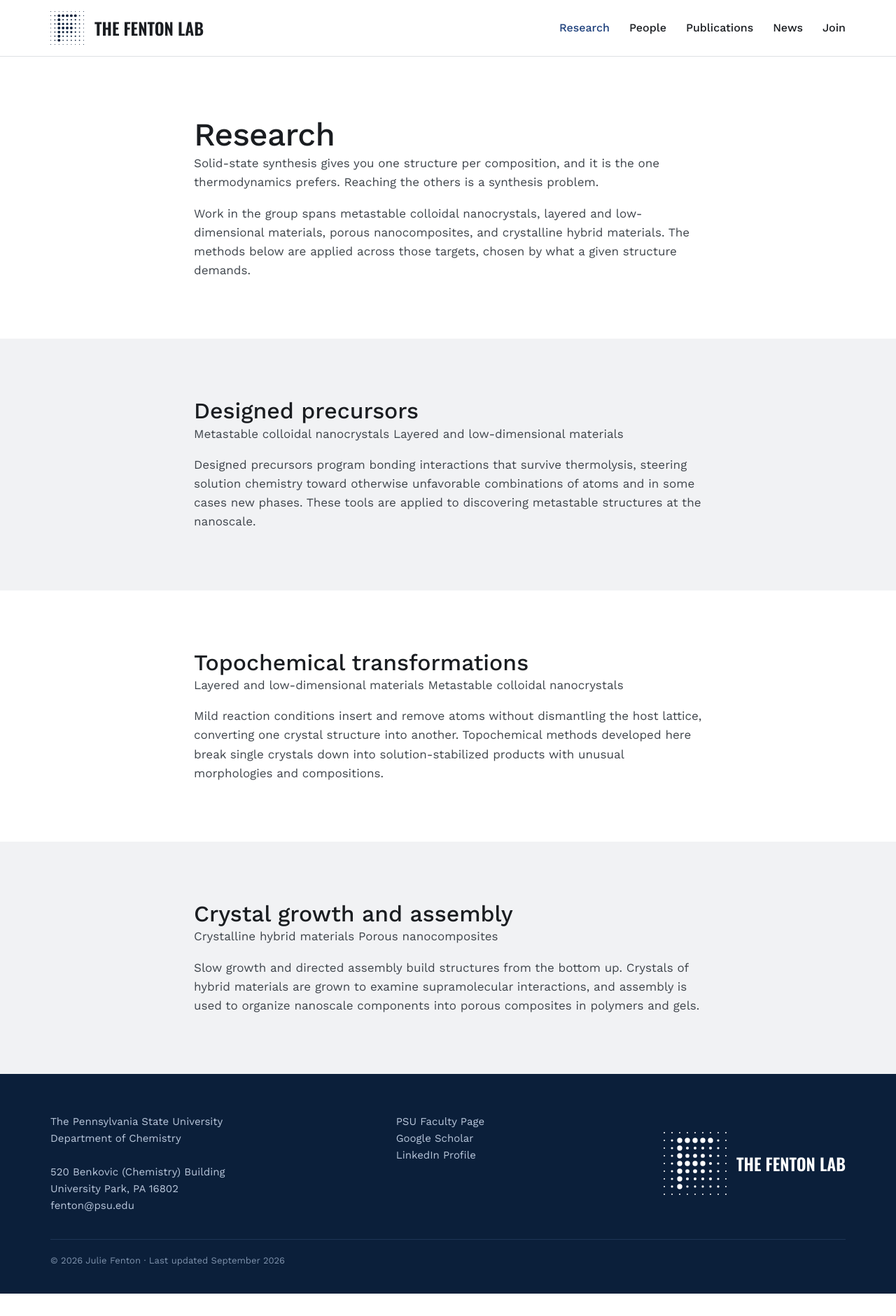
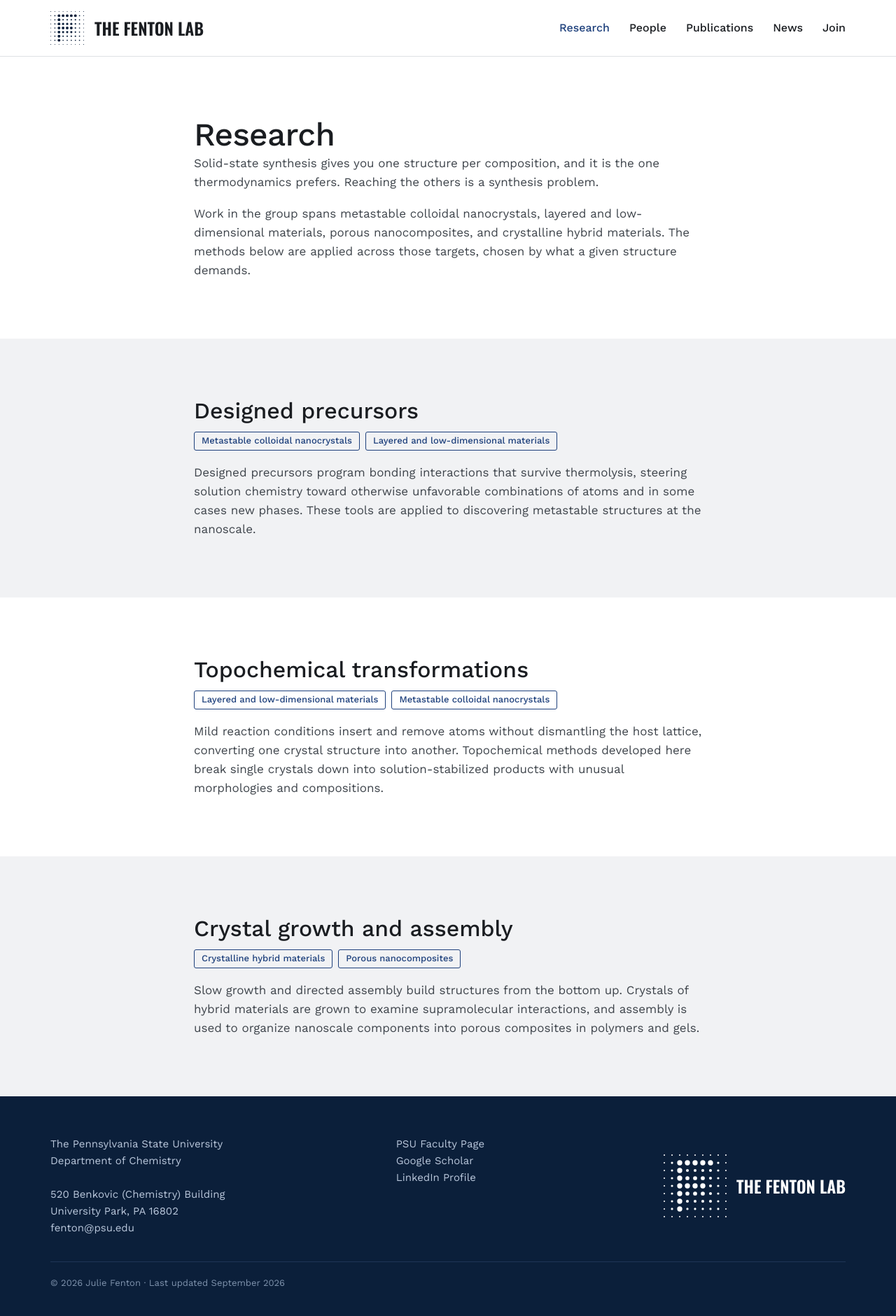
Before and after one commit to thefentonlab/thefentonlab.github.io, a Jekyll site: the page built from research.md, in a window 1280 px wide. Shown: the whole page at 70% size. Built offline with Jekyll 4.4.1, drawn with Linux system fonts in a browser that asks for light colours; before the commit the page ends 1849 px from its top, so only the background shows below that.

Commit message:
Update style.css

```diff
--- a/assets/css/style.css
+++ b/assets/css/style.css
@@ -175,3 +175,15 @@ footer a:hover{color:#fff;}
   .pub-simple{grid-template-columns:1fr; gap:4px;}
   .pub-simple .num{margin-bottom:2px;}
 }
+
+/* ---------- target tags on the research page ---------- */
+.tags{display:flex; flex-wrap:wrap; gap:8px; margin:10px 0 18px;}
+.tt{
+  font-size:13px;
+  font-weight:500;
+  color:var(--accent);
+  border:1px solid var(--accent);
+  border-radius:3px;
+  padding:4px 10px;
+  line-height:1.3;
+}
```
